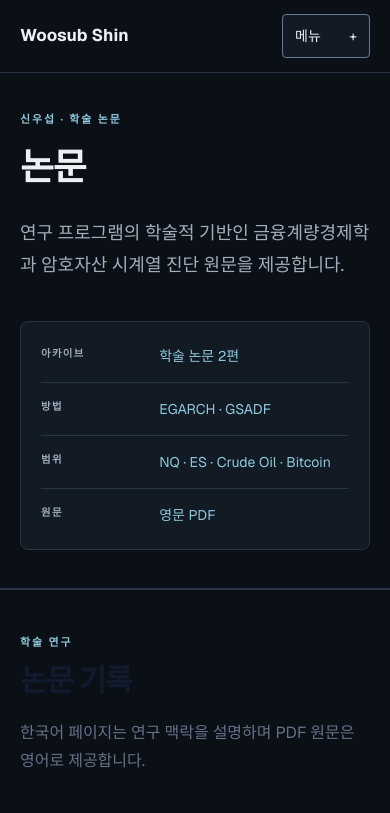
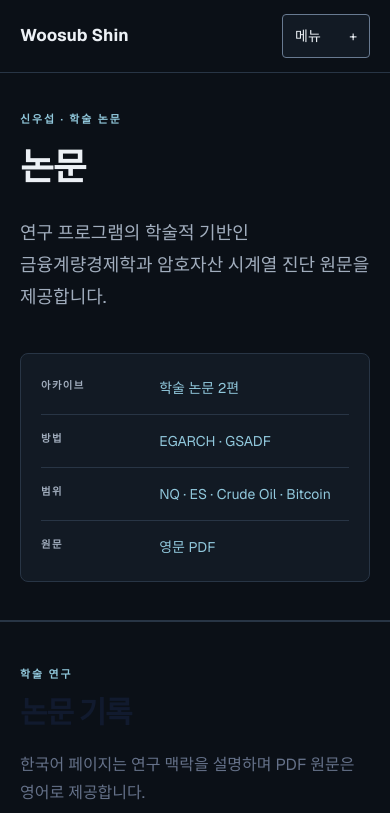
Before and after one commit to MeanyDeany/woosub-shin, a Next.js app: page /ko/papers in a window 390 px wide. Shown: the top 813 px of the page. Built offline with nearby package versions, Linux system fonts and the light colour scheme.

Commit message:
fix: preserve Korean word boundaries in responsive layouts

```diff
--- a/app/astra.css
+++ b/app/astra.css
@@ -56,6 +56,7 @@ body { color: var(--text-primary); }
 :focus-visible { outline: 2px solid var(--focus); outline-offset: 4px; }
 [id] { scroll-margin-top: 6rem; }
 .research-shell::before, .research-shell::after { display: none; }
+.research-shell[lang="ko"] { word-break: keep-all; overflow-wrap: anywhere; }
 .research-shell :is(.glass-panel, .technical-metadata, .research-tag, .capability-chip) {
   background: var(--surface); border-color: var(--rule); border-radius: 8px;
   box-shadow: none; backdrop-filter: none;
```
